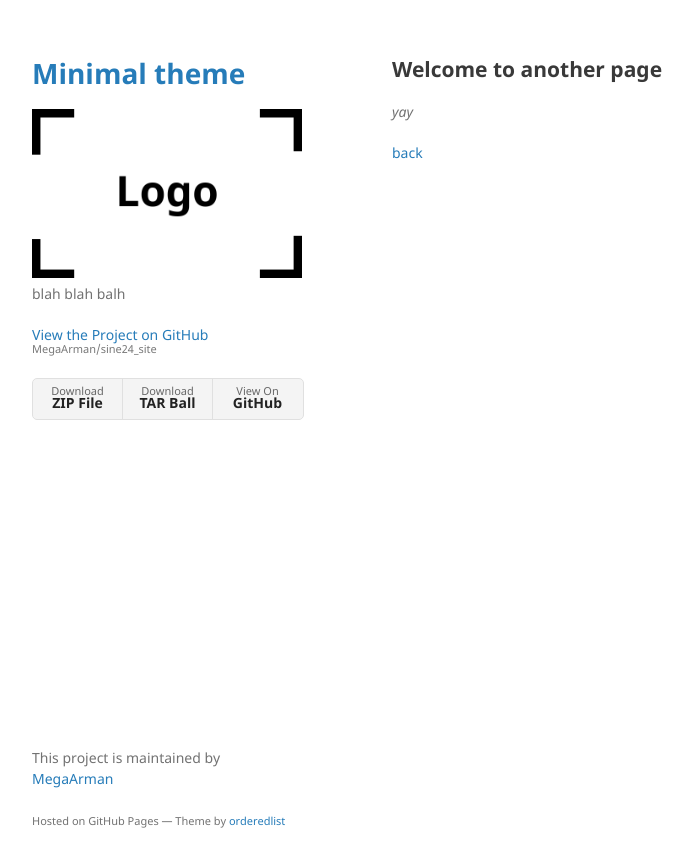
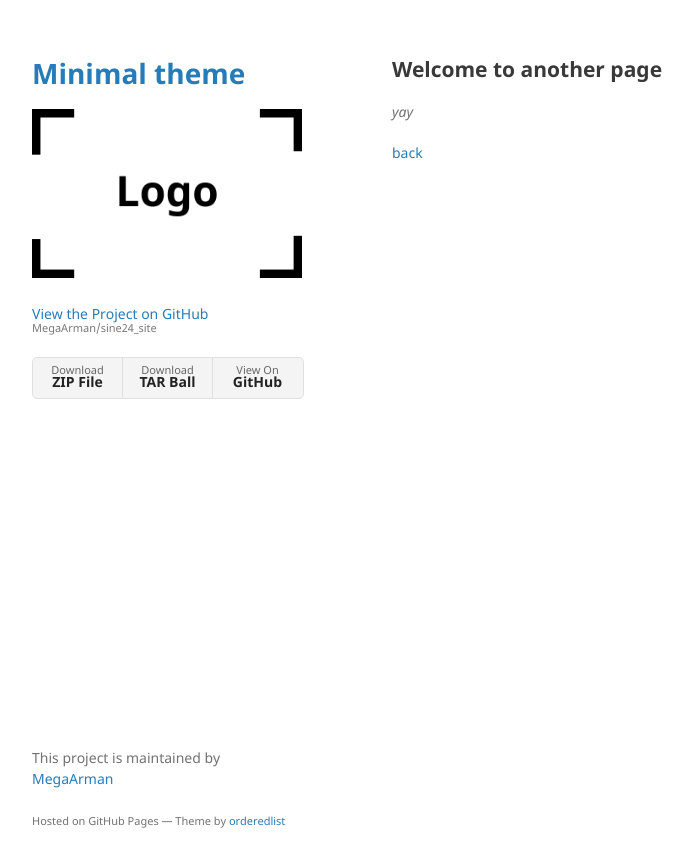
Before and after one commit to MegaArman/sine24_site, a Jekyll site: the page built from another-page.md, in a window 1280 px wide. Shown: the top 867 px of the page, without its empty margins (178-871 px from the left). Built offline with Jekyll 4.4.1, drawn with Linux system fonts in a browser that asks for light colours; the repository's description, which GitHub fills in, is left out; our own code applies the rules of GitHub Pages for plain Markdown files.

Commit message:
Update _config.yml

```diff
--- a/_config.yml
+++ b/_config.yml
@@ -1,5 +1,5 @@
 title: Minimal theme
 logo: /assets/img/logo.png
-description: blah blah balh
+description:
 show_downloads: true
 theme: jekyll-theme-minimal
```
